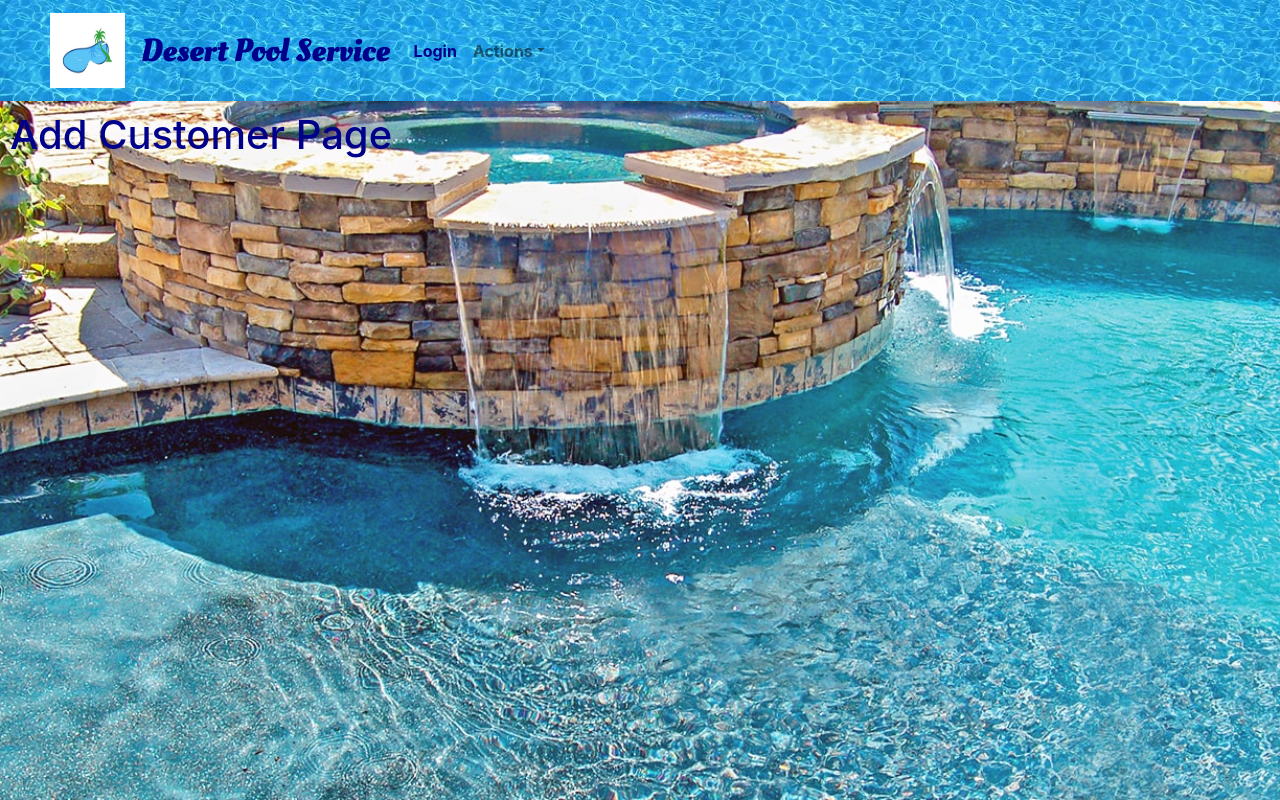
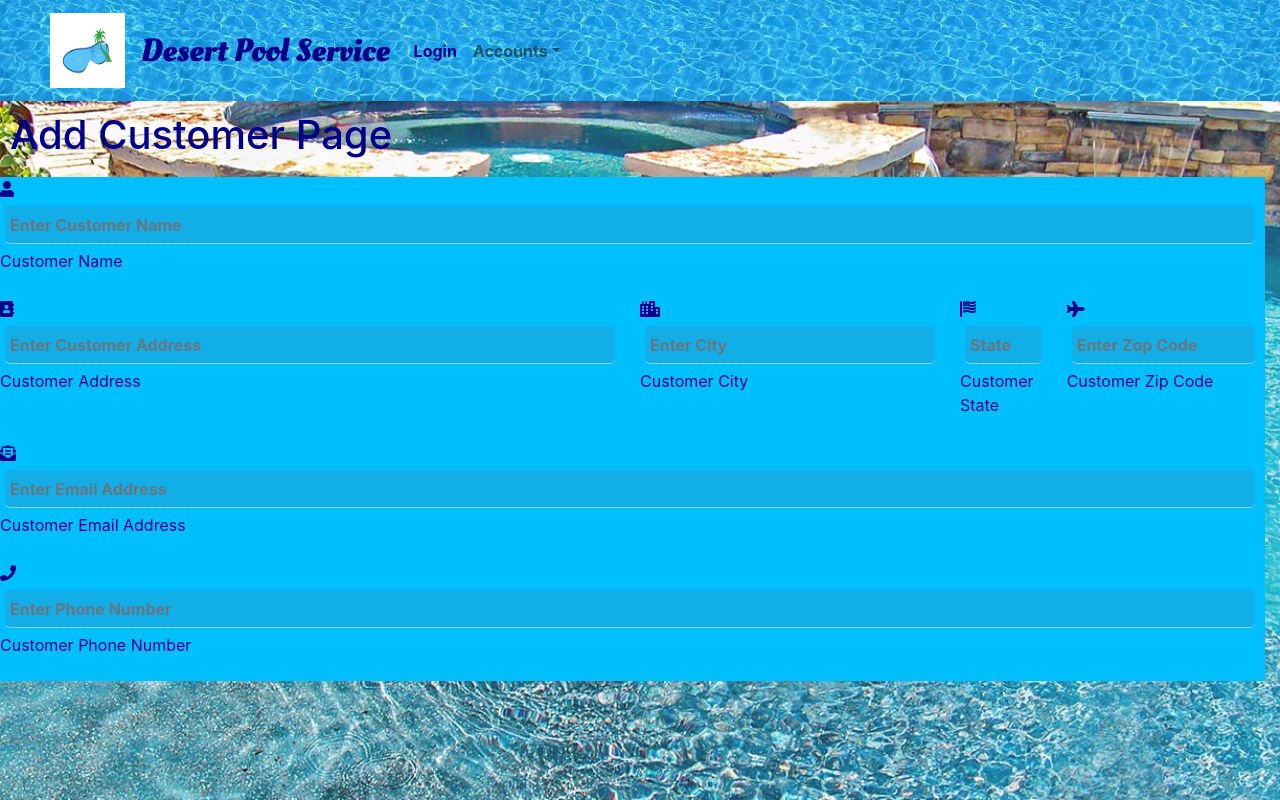
Before and after one commit to bayar-ali/desert-pool-service, a React (Create React App) app in the folder client/: page /addcustomer in a window 1280 px wide. Shown: the top 800 px of the page. Built offline with nearby package versions, Linux system fonts and the light colour scheme.

Commit message:
Added more contenct to customer page.

```diff
--- /dev/null
+++ b/client/src/components/customercard/CustomerCard.css
@@ -0,0 +1,13 @@
+.formatForm {
+    background-color: deepskyblue!important;
+    color: darkblue;
+    text-align: left;
+    padding-right: 15px!important;
+    margin-right: 15px;
+}
+
+.formatInput {
+    /* background-color: deepskyblue!important; */
+    color: darkblue;
+    text-align: left!important;
+}
--- /dev/null
+++ b/client/src/components/customercard/CustomerCard.js
@@ -0,0 +1,127 @@
+import React from "react";
+import "./CustomerCard.css"
+import { MDBRow, MDBCol, MDBBtn, MDBInput } from 'mdbreact';
+// import "./CustomerCard.css"
+
+function CustomerCard(props) {
+    return (
+        <>
+            <form className="formatForm">
+                <MDBRow>
+                    <MDBCol>
+                        <MDBInput
+                            className="formatInput"
+                            label='Customer Name'
+                            name="name"
+                            value={props.name}
+                            // onChange={this.handleChange}
+                            icon='user'
+                            group
+                            type='text'
+                            validate
+                            error='wrong'
+                            success='right'
+                            placeHolder="Enter Customer Name"
+                        />
+                        <MDBRow>
+                            <MDBCol lg="6">
+                                <MDBInput
+                                    className="formatInput"
+                                    label='Customer Address'
+                                    name="address"
+                                    value={props.address}
+                                    // onChange={this.handleChange}
+                                    icon='address-book'
+                                    group
+                                    type='text'
+                                    validate
+                                    error='wrong'
+                                    success='right'
+                                    placeHolder="Enter Customer Address"
+                                />
+                            </MDBCol>
+                            <MDBCol lg="3">
+                                <MDBInput
+                                    className="formatInput"
+                                    label='Customer City'
+                                    name="address"
+                                    value={props.city}
+                                    // onChange={this.handleChange}
+                                    icon='city'
+                                    group
+                                    type='text'
+                                    validate
+                                    error='wrong'
+                                    success='right'
+                                    placeHolder="Enter City"
+                                />
+                            </MDBCol>
+                            <MDBCol lg="1">
+                                <MDBInput
+                                    className="formatInput"
+                                    label='Customer State'
+                                    name="state"
+                                    value={props.city}
+                                    // onChange={this.handleChange}
+                                    icon='flag-usa'
+                                    group
+                                    type='text'
+                                    validate
+                                    error='wrong'
+                                    success='right'
+                                    placeHolder="State"
+                                />
+                            </MDBCol>
+                            <MDBCol lg="2">
+                                <MDBInput
+                                    className="formatInput"
+                                    label='Customer Zip Code'
+                                    name="zipCode"
+                                    value={props.zipCode}
+                                    // onChange={this.handleChange}
+                                    icon='plane'
+                                    group
+                                    type='text'
+                                    validate
+                                    error='wrong'
+                                    success='right'
+                                    placeHolder="Enter Zop Code"
+                                />
+                            </MDBCol>
+                        </MDBRow>
+                        <MDBInput
+                            className="formatInput"
+                            label='Customer Email Address'
+                            name="address"
+                            value={props.email}
+                            // onChange={this.handleChange}
+                            icon='envelope-open-text'
+                            group
+                            type='text'
+                            validate
+                            error='wrong'
+                            success='right'
+                            placeHolder="Enter Email Address"
+                        />
+                        <MDBInput
+                            className="formatInput"
+                            label='Customer Phone Number'
+                            name="address"
+                            value={props.phone}
+                            // onChange={this.handleChange}
+                            icon='phone'
+                            group
+                            type='text'
+                            validate
+                            error='wrong'
+                            success='right'
+                            placeHolder="Enter Phone Number"
+                        />
+                    </MDBCol>
+                </MDBRow>
+            </form>
+        </>
+    )
+}
+
+export default CustomerCard;
--- a/client/src/components/navbar/NavBar.js
+++ b/client/src/components/navbar/NavBar.js
@@ -23,8 +23,8 @@ const NavbarRx = () => {
             <Navbar.Collapse id="basic-navbar-nav">
                 <Nav>
                     <Nav.Link className="navBar-font" href="/login">Login</Nav.Link>
-                    <NavDropdown className="navBar-font" title="Actions" id="basic-nav-dropdown">
-                        <NavDropdown.Item className="navBar-font" href="/customer">Customers</NavDropdown.Item>
+                    <NavDropdown className="navBar-font" title="Accounts" id="basic-nav-dropdown">
+                        <NavDropdown.Item className="navBar-font" href="/customer">Customer</NavDropdown.Item>
                         <NavDropdown.Item className="navBar-font" href="/viewcustomer">View Customer</NavDropdown.Item>
                         <NavDropdown.Item className="navBar-font" href="/addcustomer">Add Customer</NavDropdown.Item>
                         {/* <NavDropdown.Item href="#action/3.3">Something</NavDropdown.Item>
--- a/client/src/components/pages/AddCustomer.js
+++ b/client/src/components/pages/AddCustomer.js
@@ -1,12 +1,50 @@
-import { MDBRow, MDBCol, Container } from 'mdbreact';
-import React from "react";
-import "./Customer.css";
+import React, { useState, useEffect } from "react";
+import API from "../../utils/API";
+import { MDBRow, MDBCol } from 'mdbreact';
+import CustomerCard from "../customercard/CustomerCard"
+import "./AddCustomer.css";
 
 
 function AddCustomer() {
+
+    let [result, setResult] = useState([])
+    const [formObject, setFormObject] = useState({})
+    // useEffect(() => {
+    //     loadCustomer()
+    // }, [])
+    function handleInputChange(event) {
+        const { name, value } = event.target;
+        setFormObject({...formObject, [name]: value})
+      };
+
+      function clearFields () {
+        // formObject.Name="",
+        // formObject.Address="",
+        // formObject.Phone="",
+        // formObject.Email=""
+      }
+
+    function addCustomer() {
+        API.addCustomer({
+            name: formObject.Name,
+            address: formObject.Address,
+            phone_num: formObject.Phone,
+            email: formObject.Email
+        })
+            .then(response => clearFields())
+            .catch(error => console.log(error));
+
+    };
     return (
         <>
             <h1>Add Customer Page</h1>
+
+            <MDBRow>
+
+                <MDBCol lg="12">
+                    <CustomerCard customerRecord={result} />
+                </MDBCol>
+            </MDBRow>
         </>
     )
 }
--- a/client/src/components/pages/Customer.js
+++ b/client/src/components/pages/Customer.js
@@ -4,8 +4,8 @@ import ResultsList from "../resultslist/ResultsList"
 import API from "../../utils/API"
 // import Checkbox from "@material/react-checkbox"
 // import { MDBInput } from 'mdbreact';
-import ViewCustomer from "./ViewCustomer";
-import { withRouter } from "react-router";
+// import ViewCustomer from "./ViewCustomer";
+// import { withRouter } from "react-router";
 
 function Customer(props) {
 
@@ -32,7 +32,7 @@ function Customer(props) {
                 let customerRecords = [];
                 for (let i = 0; i < response.data.length; i++) {
                     let customer = {
-                        select: (<button name="Submit" onClick= {() => handleSubmit(response.data[i]._id)}>Submit</button>),
+                        select: (<button name="Submit" className="formatButton" onClick= {() => handleSubmit(response.data[i]._id)}>Select</button>),
                         name: response.data[i].Name,
                         address: response.data[i].Address,
                         phone: response.data[i].Phone_Num,
--- a/client/src/components/pages/NoMatch.js
+++ b/client/src/components/pages/NoMatch.js
@@ -1,5 +1,5 @@
 import React from "react";
-import { MDBRow, MDBCol, MDBInput, MDBContainer, MDBJumbotron } from 'mdbreact';
+import { MDBRow, MDBCol, MDBContainer, MDBJumbotron } from 'mdbreact';
 import "./NoMatch.css"
 
 function NoMatch() {
--- a/client/src/components/pages/ViewCustomer.js
+++ b/client/src/components/pages/ViewCustomer.js
@@ -1,21 +1,55 @@
-import React from "react";
+import React, { useState, useEffect } from "react";
 import "./ViewCustomer.css";
+import "../../utils/API";
+import CustomerCard from "../customercard/CustomerCard";
 // import GoogleApiWrapper from "../mapApi/Maps";
-// import { MDBRow, MDBCol } from 'mdbreact';
+import { MDBRow, MDBCol } from 'mdbreact';
+import API from "../../utils/API";
 
 function ViewCustomer(props) {
     console.log(props.match.params.id)
+
+    let [result, setResult] = useState([])
+
+    useEffect(() => {
+        loadCustomer()
+    }, [])
+
+    function loadCustomer() {
+        API.getCustomer(props.match.params.id)
+            .then(response => {
+                console.log("Customer Info ", response);
+                let customerRecord = [];
+                for (let i = 0; i < response.data.length; i++) {
+                    let customer = {
+                        // select: (<button name="Submit" onClick= {() => handleSubmit(response.data[i]._id)}>Submit</button>),
+                        name: response.data[i].Name,
+                        address: response.data[i].Address,
+                        phone: response.data[i].Phone_Num,
+                        email: response.data[i].Email
+                    }
+                    customerRecord.push(customer)
+                    // console.log("This is the customer record ", customerRecord)
+
+                }
+                setResult(customerRecord);
+            })
+    }
     return (
         <>
             <h1>View Customer Page</h1>
 
-            <div id="map-container-google-1" className="z-depth-1-half map-container" style={{ height: 500 }}>
-                <iframe src="https://maps.google.com/maps?q=manhatan&t=&z=13&ie=UTF8&iwloc=&output=embed" frameborder="0"
-                    style={{ border:0 }} allowfullscreen title="Customer Map"></iframe>
-            </div>
-
-
-
+            <MDBRow>
+                <MDBCol lg="4">
+                    <div id="map-container-google-1" className="z-depth-1-half map-container" style={{ height: 500 }}>
+                        <iframe src="https://maps.google.com/maps?q=manhatan&t=&z=13&ie=UTF8&iwloc=&output=embed" frameBorder="0"
+                            style={{ border: 0 }} allowFullScreen title="Customer Map"></iframe>
+                    </div>
+                </MDBCol>
+                <MDBCol lg="8">
+                    <CustomerCard customerRecord = {result} />
+                </MDBCol>
+            </MDBRow>
         </>
     )
 }
--- a/client/src/components/viewcustomercard/ViewCustomerCard.js
+++ /dev/null
@@ -1,5 +0,0 @@
-import React from "react";
-import "./CustomerCard.css"
-
-
-export default CustomerCard;
```
Also changed, not shown: client/src/components/pages/Customer.css (+7 -0 lines), client/src/components/resultslist/ResultsList.js (+3 -14 lines), client/src/utils/API.js (+9 -2 lines).
